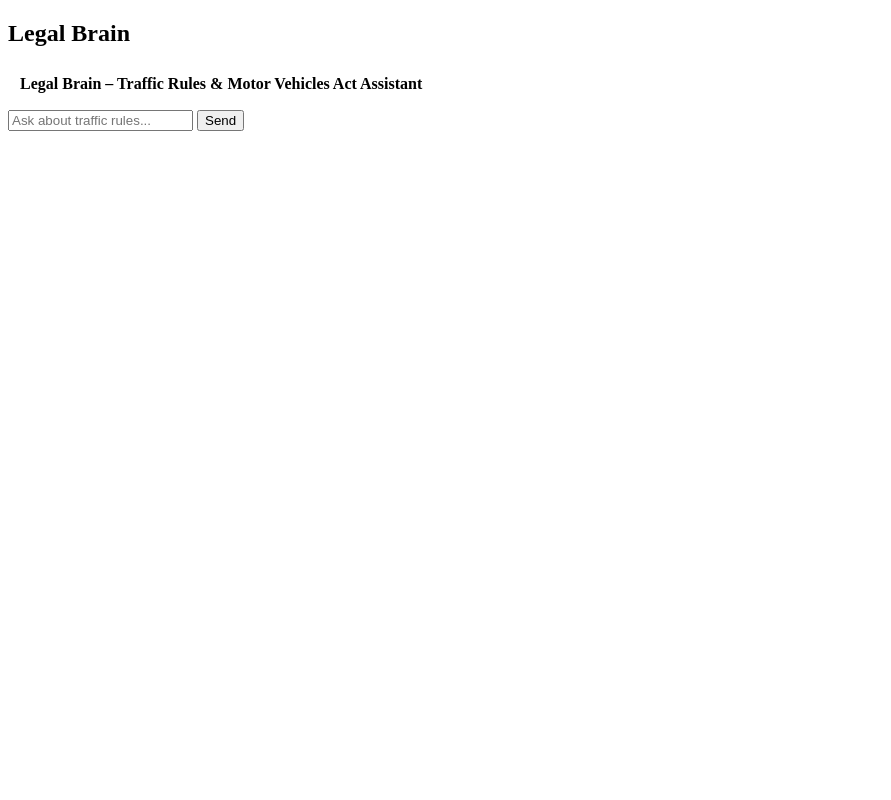
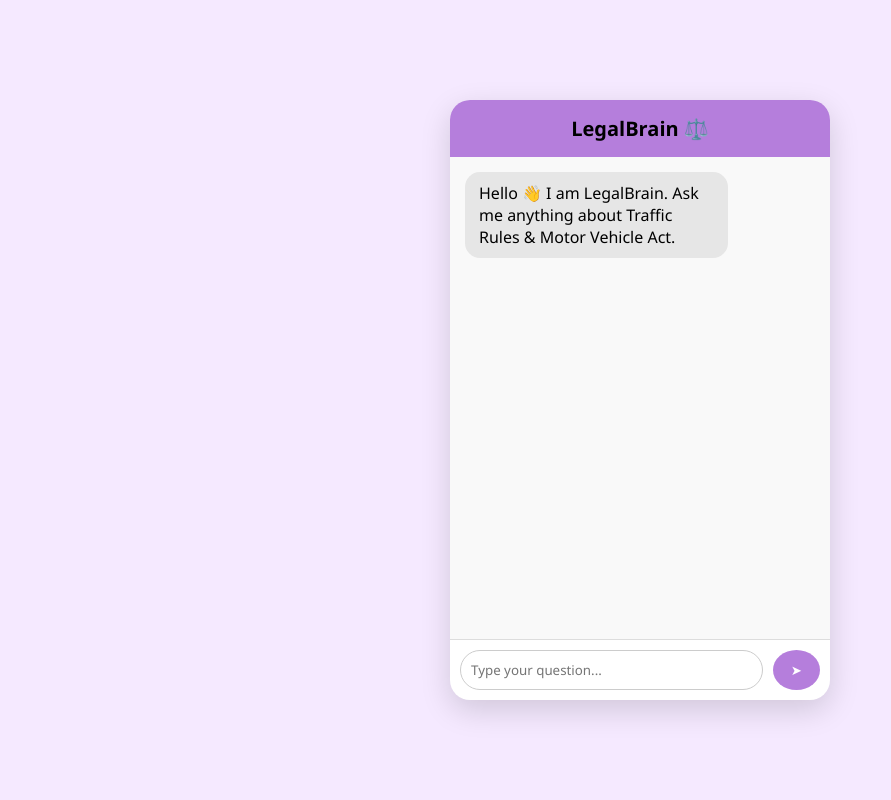
Before and after one commit to DevParul11/LegalBrain, a Flask app: page / in a window 1280 px wide. Shown: the whole page, without its empty margins (0-891 px from the left). Run offline with Flask 3, Linux system fonts and the light colour scheme.

Commit message:
Updated chatbot UI design

```diff
--- a/static/script.js
+++ b/static/script.js
@@ -1,31 +1,29 @@
 function sendMessage() {
-    let inputBox = document.getElementById("user-input");
-    let message = inputBox.value;
+  const input = document.getElementById("userInput");
+  const msg = input.value.trim();
+  if (!msg) return;
 
-    if (message === "") return;
+  const chatBox = document.getElementById("chatBox");
 
-    let chatBox = document.getElementById("chat-box");
+  const userDiv = document.createElement("div");
+  userDiv.className = "user-message";
+  userDiv.innerText = msg;
+  chatBox.appendChild(userDiv);
 
-    // User message
-    let userMsg = document.createElement("p");
-    userMsg.innerHTML = "<strong>You:</strong> " + message;
-    chatBox.appendChild(userMsg);
+  input.value = "";
+  chatBox.scrollTop = chatBox.scrollHeight;
 
-    // Send to backend
-    fetch("/chat", {
-        method: "POST",
-        headers: {
-            "Content-Type": "application/json"
-        },
-        body: JSON.stringify({ message: message })
-    })
-    .then(response => response.json())
-    .then(data => {
-        let botMsg = document.createElement("p");
-        botMsg.innerHTML = "<strong>Legal Brain:</strong> " + data.reply;
-        chatBox.appendChild(botMsg);
-        chatBox.scrollTop = chatBox.scrollHeight;
-    });
-
-    inputBox.value = "";
+  fetch("/ask", {
+    method: "POST",
+    headers: { "Content-Type": "application/json" },
+    body: JSON.stringify({ question: msg })
+  })
+  .then(res => res.json())
+  .then(data => {
+    const botDiv = document.createElement("div");
+    botDiv.className = "bot-message";
+    botDiv.innerText = data.answer;
+    chatBox.appendChild(botDiv);
+    chatBox.scrollTop = chatBox.scrollHeight;
+  });
 }
--- a/static/style.css
+++ b/static/style.css
@@ -1,19 +1,89 @@
-#chat-box p {
-    padding: 8px 12px;
-    border-radius: 8px;
-    margin: 6px 0;
-    max-width: 80%;
+* {
+    margin: 0;
+    padding: 0;
+    box-sizing: border-box;
+    font-family: "Segoe UI", sans-serif;
 }
 
-#chat-box p strong {
-    display: block;
-    margin-bottom: 3px;
+body {
+    background: #f5e9ff; /* light purple */
+    display: flex;
+    justify-content: center;
+    align-items: center;
+    height: 100vh;
 }
 
-#chat-box p:has(strong:contains("You")) {
-    background-color: #e3f2fd;
+.chat-container {
+    width: 380px;
+    height: 600px;
+    background: #ffffff;
+    border-radius: 20px;
+    box-shadow: 0 10px 30px rgba(0,0,0,0.15);
+    display: flex;
+    flex-direction: column;
+    overflow: hidden;
 }
 
-#chat-box p:has(strong:contains("Legal Brain")) {
-    background-color: #f1f8e9;
+/* HEADER */
+.chat-header {
+    background: #b57edc; /* purple */
+    color: black;
+    text-align: center;
+    padding: 15px;
+    font-size: 20px;
+    font-weight: bold;
 }
+
+/* CHAT BODY */
+.chat-box {
+    flex: 1;
+    padding: 15px;
+    overflow-y: auto;
+    background: #f9f9f9;
+}
+
+/* BOT MESSAGE */
+.bot-message {
+    background: #e6e6e6;
+    color: #000;
+    padding: 10px 14px;
+    border-radius: 15px;
+    margin-bottom: 10px;
+    max-width: 75%;
+}
+
+/* USER MESSAGE */
+.user-message {
+    background: #b57edc;
+    color: white;
+    padding: 10px 14px;
+    border-radius: 15px;
+    margin-bottom: 10px;
+    margin-left: auto;
+    max-width: 75%;
+}
+
+/* INPUT AREA */
+.chat-input {
+    display: flex;
+    padding: 10px;
+    border-top: 1px solid #ddd;
+}
+
+.chat-input input {
+    flex: 1;
+    padding: 10px;
+    border-radius: 20px;
+    border: 1px solid #ccc;
+    outline: none;
+}
+
+.chat-input button {
+    margin-left: 10px;
+    background: #b57edc;
+    border: none;
+    color: white;
+    padding: 10px 18px;
+    border-radius: 50%;
+    cursor: pointer;
+}
--- a/templates/index.html
+++ b/templates/index.html
@@ -1,24 +1,30 @@
 <!DOCTYPE html>
-<html>
+<html lang="en">
 <head>
-    <title>Legal Brain</title>
+    <meta charset="UTF-8">
+    <title>LegalBrain Chatbot</title>
     <link rel="stylesheet" href="/static/style.css">
 </head>
-<script src="/static/script.js"></script>
 <body>
 
 <div class="chat-container">
-    <h2> Legal Brain</h2>
-
-    <div id="chat-box">
-        <p><strong>Legal Brain – Traffic Rules & Motor Vehicles Act Assistant</strong></p>
-
+    <div class="chat-header">
+        LegalBrain ⚖️
     </div>
 
-    <input type="text" id="user-input" placeholder="Ask about traffic rules...">
-    <button onclick="sendMessage()">Send</button>
+    <div class="chat-box" id="chatBox">
+        <div class="bot-message">
+            Hello 👋 I am LegalBrain.
+            Ask me anything about Traffic Rules & Motor Vehicle Act.
+        </div>
+    </div>
 
+    <div class="chat-input">
+        <input type="text" id="userInput" placeholder="Type your question...">
+        <button onclick="sendMessage()">➤</button>
+    </div>
 </div>
 
+<script src="/static/script.js"></script>
 </body>
 </html>
```
